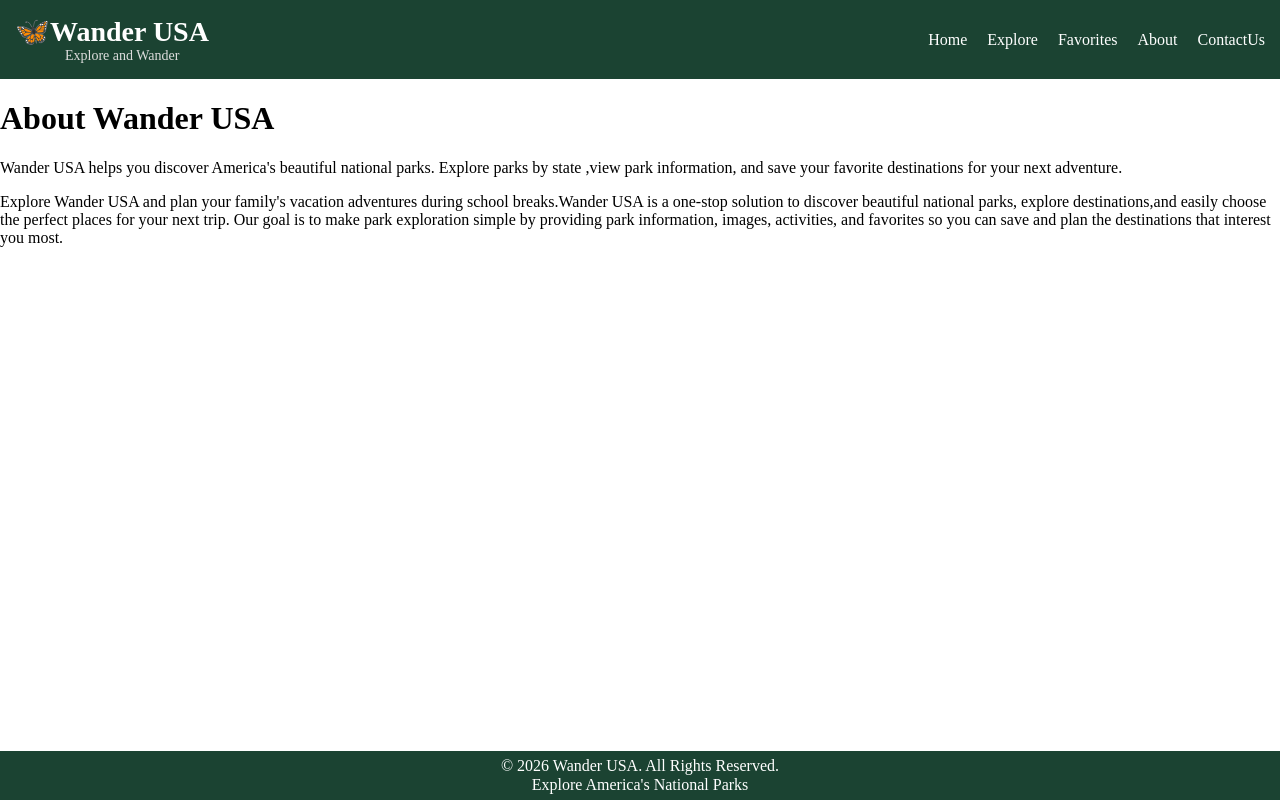
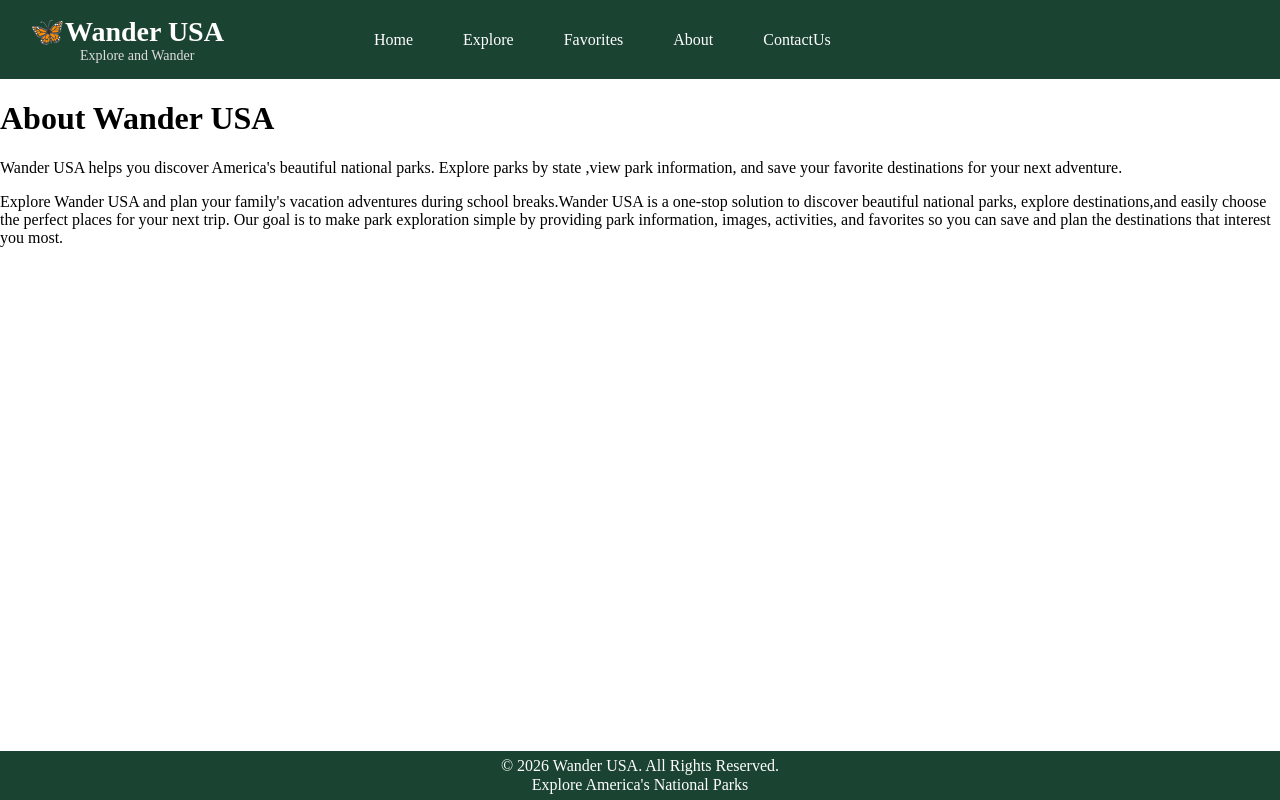
Before and after one commit to nsanthipriya999-wq/SBA-320H, a React (Vite) app: page /about in a window 1280 px wide. Built offline with nearby package versions, Linux system fonts and the light colour scheme; no server answers.

Commit message:
nav links adjusted

```diff
--- a/src/App.css
+++ b/src/App.css
@@ -1,213 +1,5 @@
-/* .navbar-container {
-  display: flex;
-  align-items: center;
-  justify-content: space-between;
-}
 
-.logo {
-  margin-bottom: 0;
-}
-
-.subtitle {
-  margin: 0;
-  font-size: 14px;
-  color: gray;
-}
-
-.nav-links {
-  display: flex;
-  gap: 20px;
-}
-
-.states {
-  display: flex;
-  gap: 10px;
-  justify-content: center;
-  margin: 20px 0;
-}
-
-.states select,
-.states button {
-  padding: 10px 16px;
-  font-size: 16px;
-}
-
-.explore-container {
-  background-color: #e8f5e9;
-  min-height: 100vh;
-  padding: 20px;
-}
-
-.display-container {
-  display: grid;
-  grid-template-columns: repeat(auto-fit, minmax(320px, 1fr));
-  gap: 20px;
-}
-
-.display-card {
-  background: white;
-  border-radius: 12px;
-  overflow: hidden;
-  box-shadow: 0 4px 12px rgba(0,0,0,0.15);
-  transition: transform 0.3s ease;
-}
-
-.display-card:hover {
-  transform: translateY(-5px);
-}
-
-.display-card img {
-  width: 100%;
-  height: 220px;
-  object-fit: cover;
-}
-
-.card-content {
-  padding: 15px;
-}
-
-.card-content h2 {
-  color: #2d6a4f;
-  margin: 5px 0;
-}
-
-.card-content p {
-  margin: 5px 0;
-  line-height: 1.3;
-}
-
-.card-content a {
-  display: inline-block;
-  margin-top: 10px;
-  text-decoration: none;
-  color: #0b6efd;
-  font-weight: bold;
-}
-
-.footer {
-  background: #2d6a4f;
-  color: white;
-  text-align: center;
-  padding: 2px;
-  margin-top: 3px;
-}
-
-.footer p {
-  margin: 1px;
-}
-
-html,
-body,
-#root {
-  height: 100%;
-  margin: 0;
-}
-
-.app-container {
-  min-height: 100vh;
-  display: flex;
-  flex-direction: column;
-}
-
-.main-container {
-  flex: 1;
-}
-.not-found {
-  background-color: #e8f5e9;
-  min-height: 70vh;
-  display: flex;
-  flex-direction: column;
-  justify-content: center;
-  align-items: center;
-  text-align: center;
-
-}
-
-.not-found h1 {
-  font-size: 80px;
-  color: #2d6a4f;
-  margin: 0;
-}
-
-.not-found p {
-  font-size: 20px;
-  margin: 10px 0;
-}
-
-.not-found a {
-  color: #0b6efd;
-  text-decoration: none;
-  font-weight: bold;
-}
-.carousel {
-  display: flex;
-  gap: 20px;
-  overflow-x: auto;
-  padding: 20px 0;
-}
-
-.carousel .display-card {
-  min-width: 300px;
-  background: white;
-  border-radius: 12px;
-  overflow: hidden;
-  box-shadow: 0 4px 12px rgba(0,0,0,0.15);
-  flex-shrink: 0;
-}
-
-.carousel .display-card img {
-  width: 100%;
-  height: 200px;
-  object-fit: cover;
-}
-
-.carousel .card-content {
-  padding: 15px;
-}
-
-.carousel h2 {
-  color: #2d6a4f;
-  margin: 5px 0;
-}
-
-.carousel p {
-  margin: 5px 0;
-}
-.hero {
-  background-image: "unsplash.jpg";
-  background-size: cover;
-  background-position: center;
-  background-repeat: no-repeat;
-
-  height: 500px;
-  display: flex;
-  flex-direction: column;
-  justify-content: center;
-  align-items: center;
-
-  color: white;
-  text-align: center;
-}
-.home-page {
-  background-color: #e8f5e9;
-  min-height: 100vh;
-}
-
-.hero {
-  background-color: #d8f3dc;
-  padding: 50px;
-  text-align: center;
-}
-.navbar-container {
-  background-color:#264653;
-  color: white;
-  padding: 15px;
-}
-.navbar {
-  background: rgba(0, 0, 0, 0.45);
-  backdrop-filter: blur(8px);
-  color: white;
-} */
+ /*--------------------------navlinks-------------------------*/
 
 .navbar {
   background: #1b4332;
@@ -222,8 +14,19 @@ body,
 .navbar-container {
   display: flex;
   align-items: center;
-  justify-content: space-between;
-  padding: 15px;
+  padding: 15px 30px;
+  gap: 80px;
+}
+
+.nav-links {
+  display: flex;
+  gap: 50px;
+  margin-left:70px;
+}
+
+.nav-link {
+  text-decoration: none;
+  color: white;
 }
 
 .logo {
@@ -236,10 +39,7 @@ body,
   color: #ddd;
 }
 
-.nav-links {
-  display: flex;
-  gap: 20px;
-}
+
 
 .nav-link {
   color: white;
@@ -251,7 +51,7 @@ body,
 }
 
 
-/* Explore */
+/* -----------------------------Explore ----------------------------------------*/
 
 .states {
   display: flex;
@@ -276,7 +76,7 @@ body,
 }
 
 
-/* Cards */
+/*--------------------------------------- Cards ------------------------------------------*/
 
 .display-container {
   display: grid;
@@ -332,7 +132,7 @@ body,
 }
 
 
-/* Home Hero */
+/* --------Hero image Home----------------------------- */
 
 .hero {
   height: 500px;
@@ -355,7 +155,7 @@ body,
 }
 
 
-/* Carousel */
+/* ---------------------------------Carousel------------------------ */
 
 .carousel {
   display: flex;
@@ -371,7 +171,7 @@ body,
 }
 
 
-/* Footer */
+/* ------------------------Footer----------------------------------------------- */
 
 .footer {
   background: #1b4332;
@@ -420,7 +220,7 @@ body,
 }
 
 
-/* Layout */
+/* -------------------Layout ------------------------------------------------*/
 
 html,
 body,
--- a/src/components/Nav.jsx
+++ b/src/components/Nav.jsx
@@ -61,8 +61,8 @@ export default function Nav() {
             ContactUs
           </Link>
 
+        </div>
 
-        </div>
       </div>
     </nav>
   );
```
